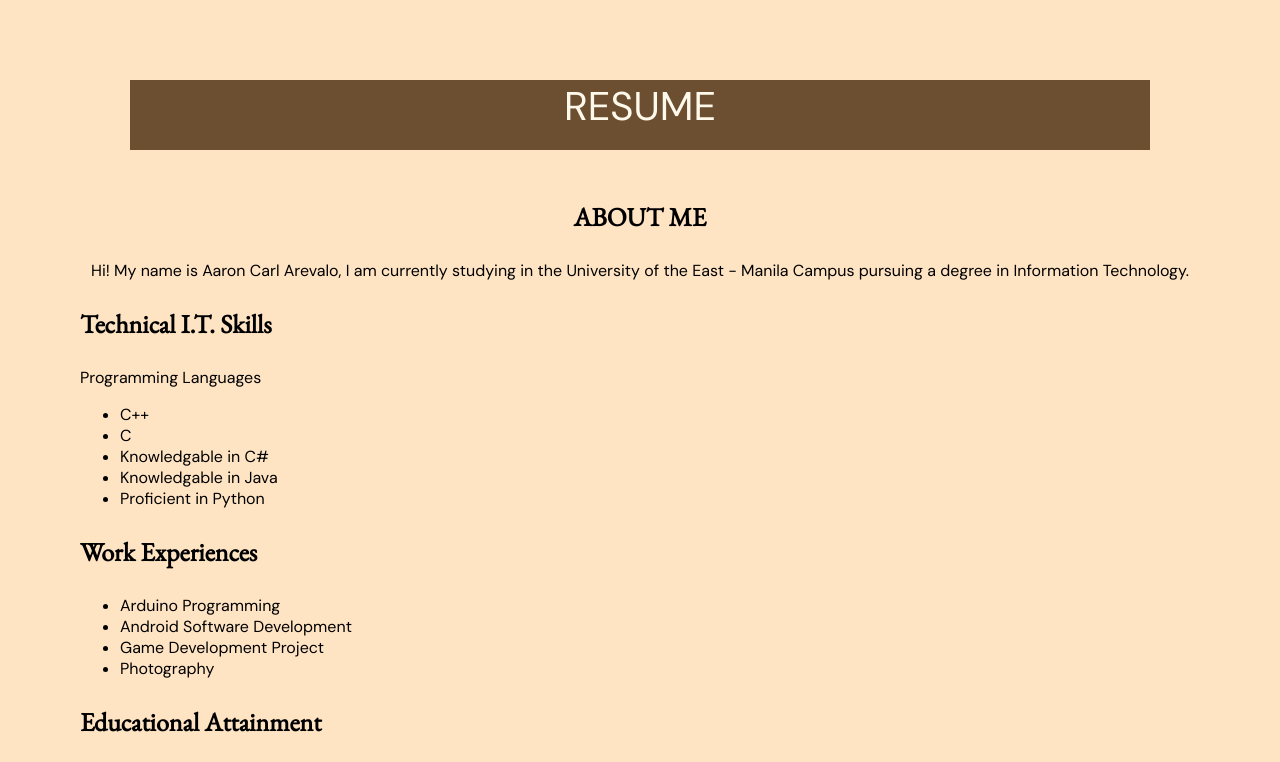
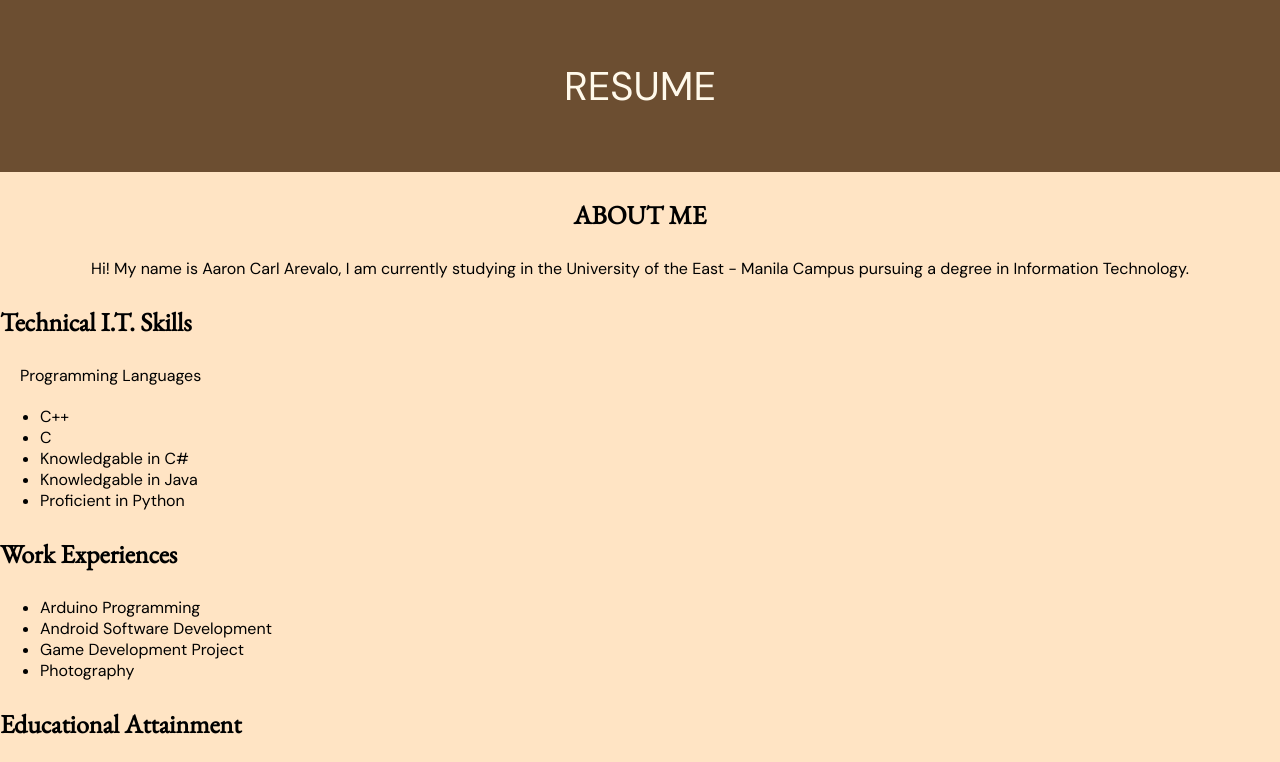
Before and after one commit to grthvn26/Landing-page, a plain HTML site: page resume.html in a window 1280 px wide. Shown: the top 762 px of the page. Drawn offline with nearby package versions, Linux system fonts and the light colour scheme.

Commit message:
Add files via upload

```diff
--- a/resume_style.css
+++ b/resume_style.css
@@ -1,9 +1,12 @@
 body{
-    margin: 80px;
+    margin: 0px;
+    padding: 0px;
     background-color: bisque;
   }
 
   p{
+    font-family: DM Sans;
+    margin: 20px;
     font-family: DM Sans;
   }
   ul.a{
@@ -24,10 +27,11 @@ body{
 
 
   header{
+    background-color:  #6C4E31;
+    color: white;
+    padding: 1em 0;
     font-size: 40px;
     font-family: DM Sans;
-    margin: 50px;
-    height: 70px;
     color: #FFF9EB;
     text-align: center;
     background-color:  #6C4E31;
```
Also changed, not shown: biography.html (+1 -1 lines), skills.html (+6 -0 lines), index.html (line endings or trailing spaces).
